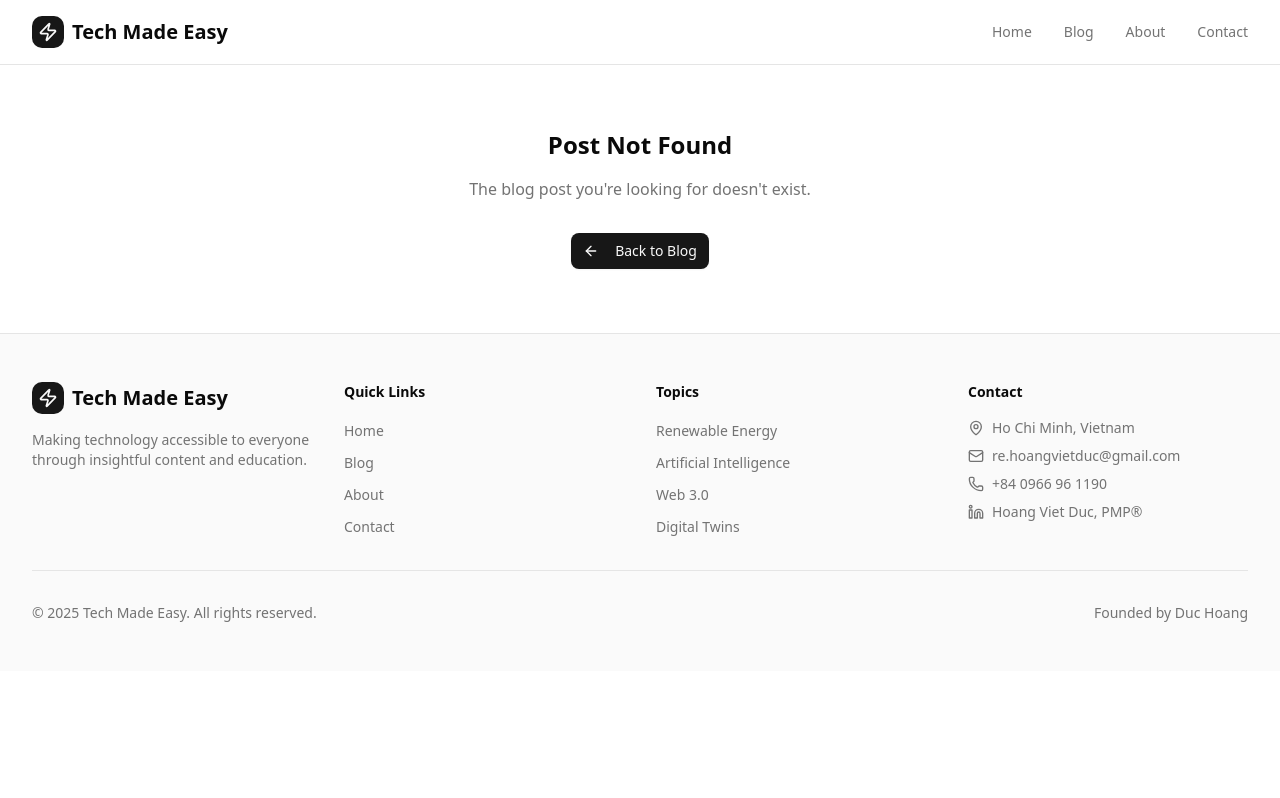
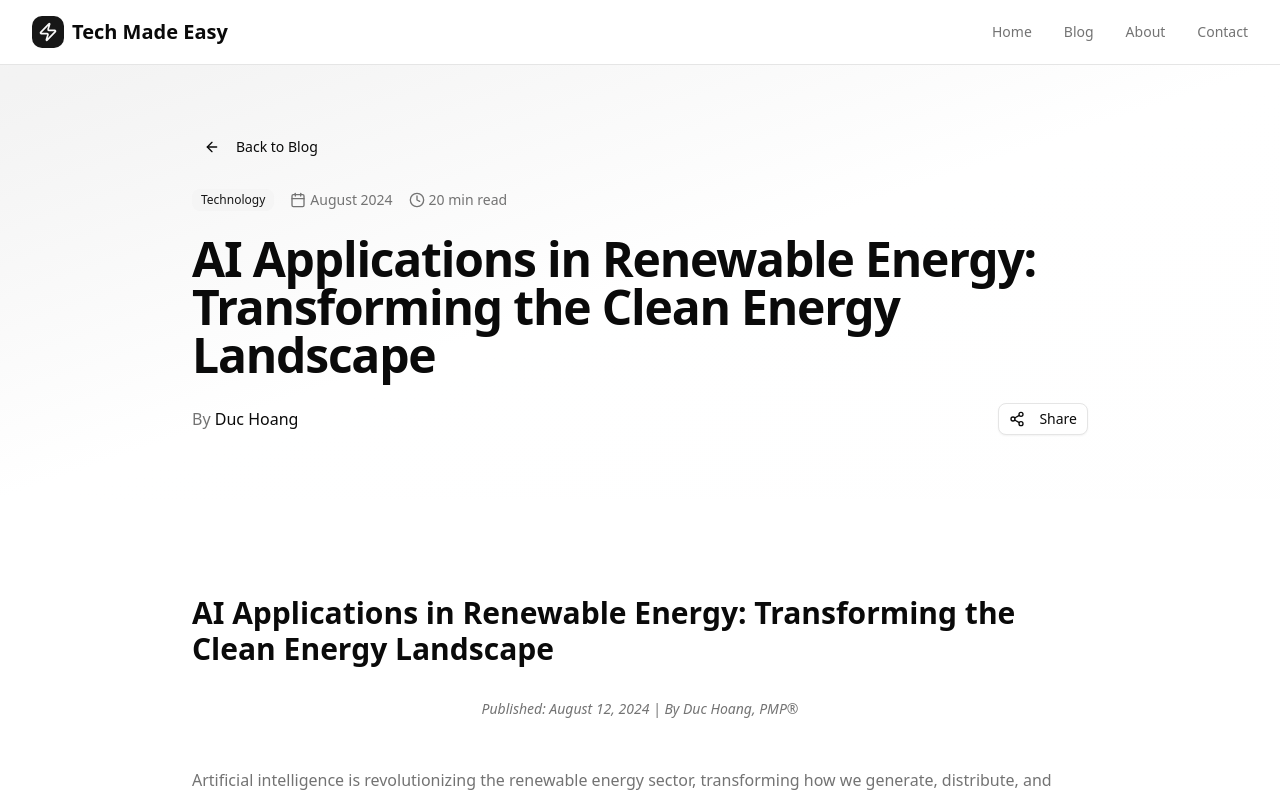
Before and after one commit to Vietduc88x/techmadeeasy-website, a React (Vite) app: page /blog/ai-applications-renewable-energy-transformation in a window 1280 px wide. Shown: the top 798 px of the page. Built offline with nearby package versions, Linux system fonts and the light colour scheme.

Commit message:
Add blog post mappings for Complete Guide and AI Applications articles

```diff
--- a/src/pages/BlogPost.jsx
+++ b/src/pages/BlogPost.jsx
@@ -10,6 +10,20 @@ export function BlogPost() {
   const [loading, setLoading] = useState(true);
 
   const blogPosts = {
+    'complete-guide-offshore-wind-farm-development': {
+      title: 'Complete Guide to Offshore Wind Farm Development: From Planning to Operation',
+      category: 'Renewable Energy',
+      readTime: '25 min read',
+      date: 'August 2024',
+      author: 'Duc Hoang',
+    },
+    'ai-applications-renewable-energy-transformation': {
+      title: 'AI Applications in Renewable Energy: Transforming the Clean Energy Landscape',
+      category: 'Technology',
+      readTime: '20 min read',
+      date: 'August 2024',
+      author: 'Duc Hoang',
+    },
     'the-power-of-compounding': {
       title: 'The Power of Compounding: The Eighth Wonder of the World',
       category: 'Personal Development',
```
